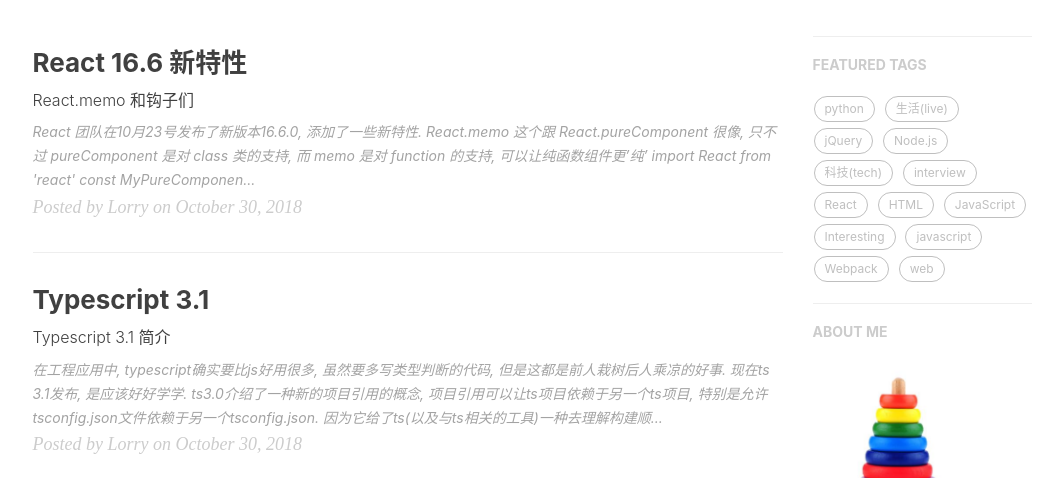
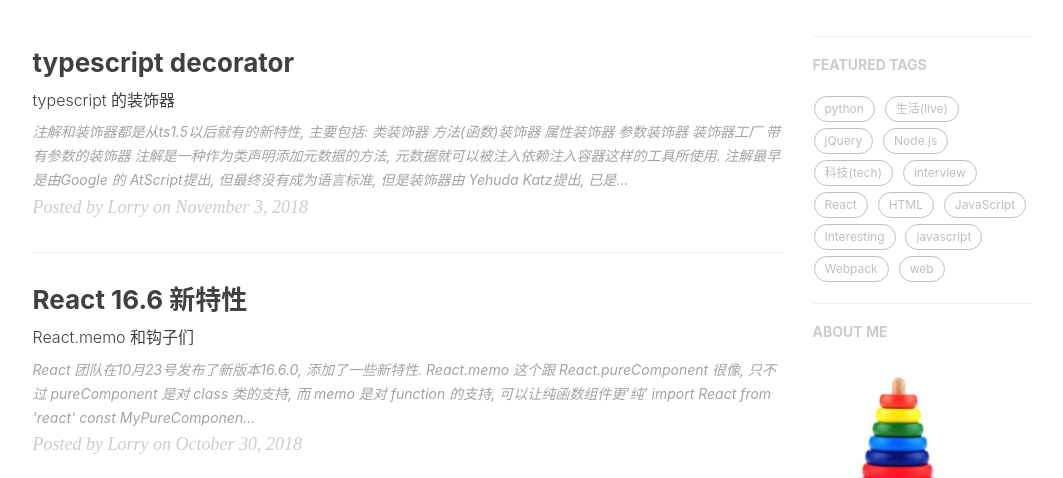
Before and after one commit to JiangLiruii/jiangliruii.github.io, a Jekyll site: the page built from index.html, in a window 1280 px wide and 900 px high, cut to the strip 422-900 px from the top of the window. Shown: the whole strip, without its empty margins (135-1198 px from the left). Built offline with Jekyll 4.4.1, drawn with Linux system fonts in a browser that asks for light colours; the list of posts is cut into pages by our own code; comment, search, counter and statistics services are not loaded; some of the changed text lies outside the part shown.

Commit message:
update typescript decorator essay

````diff
--- a/_posts/2018-1103-typescript-decorate.md
+++ b/_posts/2018-11-03-typescript-decorate.md
@@ -25,7 +25,7 @@
 
 ## 装饰器跟注解很像同一个东西, 使用上来看具有相同的语法, 但是使用注解时不需要关心如何将元数据加入代码里来的, 装饰器更像是一个接口, 用来构建一个以注解位结尾的东西
 
-### 我们将使用下面这个类来说明如何使用装饰器
+### 我们将使用下面这个类来说明如何使用装饰器, 以下都是实际的代码, 具体为什么这么写放在了最后, 使ECMAScript的关于metadata的翻译.
 ```ts
 class Person {
     public name: string;
@@ -338,24 +338,26 @@
 ```
 #### 可以运用到之前讨论的任意一种装饰器中
 
-## 反射元数据API
-### 现在仅仅在代码设计时使用类型但实际上更多时候是动态的, 比如依赖注入, 运行时类型断言, 反射和测试, 这些都需要运行时的类型信息.装饰器的作用即是生成元数据, 这些元数据会携带类型信息, 可以在运行时被处理.
-### 当一个元素被保留装饰器装饰后, 编译器会自动的添加类型信息到元素上, 这些保留的装饰器如下:
+# 反射元数据API
+现在仅仅在代码设计时使用类型但实际上更多时候是动态的, 比如依赖注入, 运行时类型断言, 反射和测试, 这些都需要运行时的类型信息.装饰器的作用即是生成元数据, 这些元数据会携带类型信息, 可以在运行时被处理.
+## 当一个元素被保留装饰器装饰后, 编译器会自动的添加类型信息到元素上, 这些保留的装饰器如下:
 
 - @type: 被装饰目标序列化后的类型
 - @returnType: 被装饰目标若为函数, 则为其序列化后的返回类型, 否则为undefined
 - @parameterType: 如果它是一个函数, undefined或其他类型, 讁时被装饰目标序列化后的参数类型
 - @name: 被装饰目标的名字
 
-### 最终产生了反射元API ES7的特性之一.
+## 最终产生了反射元API ES7的特性之一.
 
 - 类型元数据: design:type
 - 参数类型元数据: design:parameter
 - 返回值元数据: design:returnType
 
-### ECMAScript的相关介绍
-#### 在对象或属性上定义元数据
+## [ECMAScript的相关介绍](https://rbuckton.github.io/reflect-metadata/#introduction
+)
+### 在对象或属性上定义元数据
 ```ts
+// 定义元数据
 Reflect.defineMetadata(metadataKey, metadataValue, target)
 Reflect.defineMetadata(metadataKey, metadataValue, target, propertyKey)
 
@@ -416,11 +418,12 @@
 let paramTypes = Reflect.getMetadata('design:paramtypes', obj, 'add') // [Number, Number]
 ```
 
-### 抽象运算
-#### 在对象上的运算
+## 抽象运算
+以下是ECMAScript中的对元数据这个特性的实现方式
+### 在对象上的运算
 **获取或得到元数据表(GetOrCreatMetadataMap)(O, P, Create)**
 
-> 这里有一个internal slot的引用(内部槽位), 具体可参见: [internal slot](https://stackoverflow.com/questions/33075262/what-is-an-internal-slot-of-an-object-in-javascript)
+> 这里有一个internal slot的引用(内部槽位), 具体可参见: [internal slot](https://stackoverflow.com/questions/33075262/what-is-an-internal-slot-of-an-object-in-javascript), 我理解的就是对象的内部属性, 是不可直接访问的, 但是可以通过某些API间接获取或修改值
 
 当抽象运算 GetOrCreatMetadataMap被调用时, 参数分别为 对象 O, 属性的key P, 以及布尔类型的Create, 下列步骤会一次发生
 - 断言: P时undefined 或者 IsPropertyKey(P) 是为true
@@ -436,31 +439,26 @@
     - targetMetadata[P] = metadataMap
 - 返回metadataMap
 
-### 普通对象(Object)与特殊对象(String, Array等)的行为
+### 普通对象(Ordinary Object)与特殊对象(String, Array等)中有关元数据的行为
 #### 普通对象的内部方法和槽位
 所有普通对象都有一个被称为Metadata的内部slot, 这个值是null或者Map对象, 并且被用来储存一个对象的元数据
 ##### metadata存在的检查
-当HasMetadata这个O的内部方法被调用的时候, 参数分别为基本类型的MetadataKey和属性key P, 以下步骤会发生
 - 返回OrdinaryHasMetadata(MetadataKey. O, P)
-来看看这个OrdinaryHasMetadata的含义
-当抽象函数被调用时, 发生了下列步骤:
-- 断言: P时undefined, 或者IsPropertyKey(P)是true
-- 使hasOwn为OrdinaryHasOwnMetadata(MetadataKey, O, P)
-- 如果hasOwn为true, 返回true
-- 让parent为 O.GetPrototypeOf(),即往原型链上找
-- 如果parent不为null, 递归重复parent.HasMetadata(MetadataKey, P)
-- 返回false
+    - 断言: P时undefined, 或者IsPropertyKey(P)是true
+    - 使hasOwn为OrdinaryHasOwnMetadata(MetadataKey, O, P)
+    - 如果hasOwn为true, 返回true
+    - 让parent为 O.GetPrototypeOf(),即往原型链上找
+    - 如果parent不为null, 递归重复parent.HasMetadata(MetadataKey, P)
+    - 返回false
 ##### HasOwnMetadata(MetadataKey, P)方法
-当O的HasWonMetadata 内部方法被调用的时候, 参数为基本类型MetadataKey和属性keyP, 下面的步骤将会发生
-- 返回OrdinaryHashOwnMetadata(MetadataKey, O, P)
+- 返回OrdinaryHasOwnMetadata(MetadataKey, O, P)
     - 断言P是undefined或IsProperty(P)为true
     - 使metadataMap为GetOrCreateMetadataMap(O, P, false)
     - 如果metadataMap是undefined, 返回false
     - 返回ToBoolean(invoke(metadataMap, 'has', MetadataKey))即返回metadataMap中是否含有MetadataKey
 
 ##### GetMetadata(MetadataKey, P)
-当GetMetadata这个内部方法被调用的时候, 参数还是MetadataKey和P
-- 发挥OrdinarygetMetadata(MetadataKey, O, P)
+- 返回OrdinarygetMetadata(MetadataKey, O, P)
     - 依照惯例断言P
     - 使hasOwn为OrdinaryHasOwnMetadata(MetaddataKey, O, P)
     - 如果hasOwn为真, 返回OrdinaryGetOwnMetadata(MetadataKey, O, P)
@@ -531,8 +529,11 @@
 - 使metadataMap为GetOrCreateMetadataMap(O,P,false)
 - 如果metadataMap是undefined, 返回false
 - 返回metadataMap['delete'] = MetadataKey
+
+
 ### 反射 - Reflection
 这里其实大部分就是使用之前已经定义好的内部方法来把API暴露出来
+
 #### Metadata Decorator Functions 元数据装饰器函数
 一个元数据装饰器函数是一个匿名的内建函数, 以 MetadataKey以及MetadataValue为内部slots中
 当一个元数据装饰器函数F(target, key)被调用时, 以下步骤会发生:
````
Also changed, not shown: other parts of _posts/2018-11-03-typescript-decorate.md (+1 -2 lines), img/Metadata.jpg (added).
